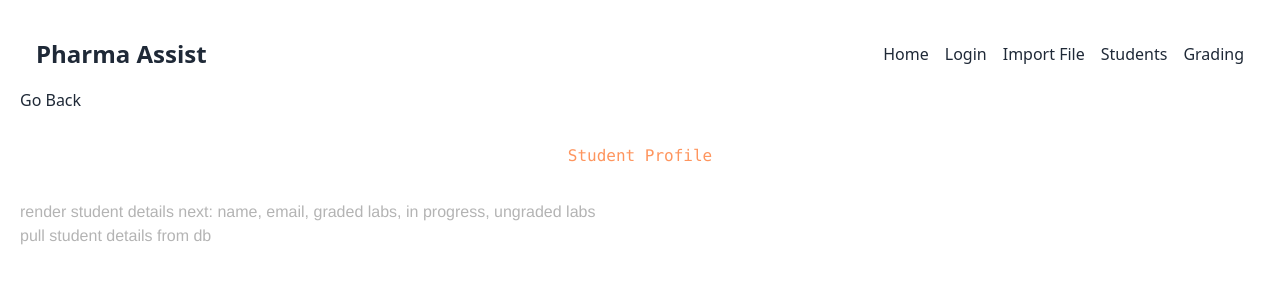
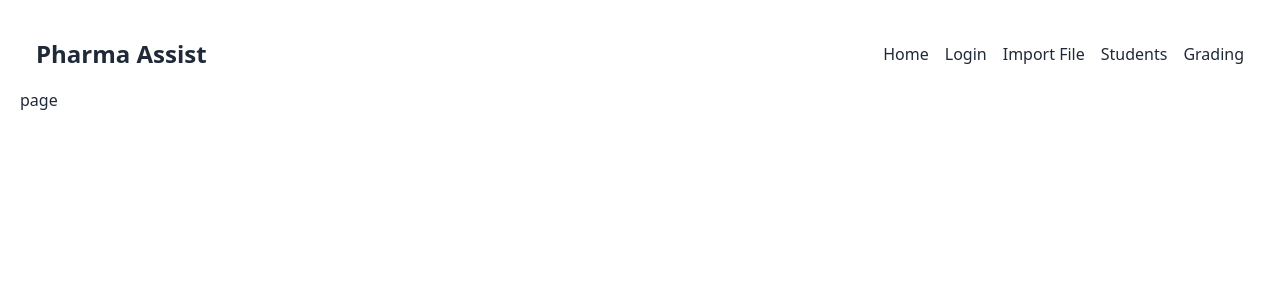
Before and after one commit to JinPlanter/Pharma-Assist, a Next.js app: page /Students/1 in a window 1280 px wide. Shown: the top 300 px of the page. Built offline with nearby package versions, Linux system fonts and the light colour scheme.

Commit message:
back to base;

```diff
--- a/app/Students/[studentid]/page.js
+++ b/app/Students/[studentid]/page.js
@@ -1,26 +1,9 @@
+import React from 'react'
 
-"use client";
-import React from 'react';
-
-import { useRouter } from 'next/navigation';
-
-
-
-const StudentPage = () => {
-    const router = useRouter();
-    console.log(router.query);
-
-    const handleGoBack = () => {
-        router.push('/Students');
-    }
+const page = () => {
   return (
-    <div>
-        <button onClick={handleGoBack}>Go Back</button>
-        <h1> Student Profile</h1>
-        <p> render student details next: name, email, graded labs, in progress, ungraded labs</p>
-        <p>pull student details from db</p>
-    </div>
+    <div>page</div>
   )
 }
 
-export default StudentPage;
+export default page
--- a/app/Students/components/search-bar.js
+++ b/app/Students/components/search-bar.js
@@ -6,7 +6,6 @@ import Link from 'next/link';
 const SearchBar = ({ data }) => {
     const [searchInput, setSearchInput] = useState('');
     const [searchResults, setSearchResults] = useState([]);
-
 
     useEffect(() => {
         handleSearchInput();
@@ -36,6 +35,8 @@ const SearchBar = ({ data }) => {
             setSearchResults([]);
         }
     };
+
+
 
 
 
@@ -72,7 +73,8 @@ const SearchBar = ({ data }) => {
                     <td>
                         <Link
                         href={`/Students/${result.studentid}`}
-                        className='link link-hover'>
+                        className='link link-hover'
+                        >
                             View
                         </Link>
                     </td>
--- a/app/Students/page.js
+++ b/app/Students/page.js
@@ -3,7 +3,6 @@
 import React from 'react'
 // import '../Styles/style.css';
 import '../globals.css'
-import { useState } from 'react';
 import classA from '../data/classA.json';
 import classB from '../data/classB.json';
 import SearchBar from './components/search-bar';
@@ -11,17 +10,17 @@ import SearchBar from './components/search-bar';
 
 
 export default function Page() {
-    const [selectedStudent, setSelectedStudent] = useState(null);
-    const handleStudentClick = (student) => {
-        setSelectedStudent(student);
-      };
+
     return (
         <div>
             <main>
                 <h1>ClassStudentPage</h1>
-                <SearchBar data={[...classA,...classB]}/>
+                <SearchBar
+                data={[...classA, ...classB]}
+                />
 
             </main>
         </div>
+
     )
 }
```
